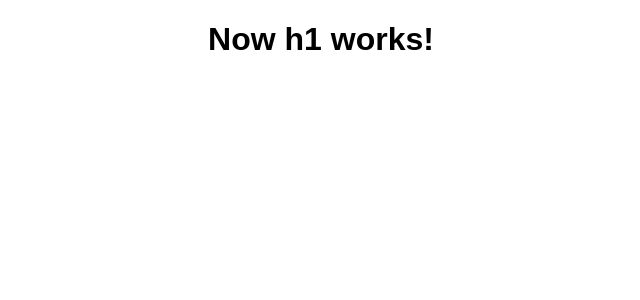
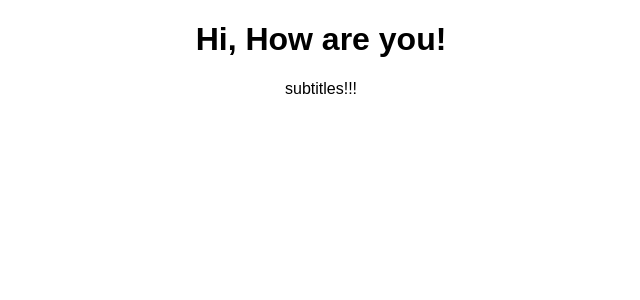
Before and after one commit to Sugar-Bee/RCG, a React (Create React App) app: page / in a window 1280 px wide. Shown: the top 300 px of the page, without its empty margins (319-959 px from the left). Built offline with nearby package versions, Linux system fonts and the light colour scheme.

Commit message:
correct way to use html inside return statment

```diff
--- a/src/App.js
+++ b/src/App.js
@@ -4,16 +4,11 @@ import './App.css';
 
 class App extends Component {
 	render() {
-		// return (
-		// 	<div className="App">
-		// 		<h1>Hi, How are you!</h1>
-		// 	</div>
-		// );
-		//return React.createElement('div', null, 'h1', 'This also works!');
-		return React.createElement(
-			'div',
-			{ className: 'App' },
-			React.createElement('h1', null, 'Now h1 works!')
+		return (
+			<div className="App">
+				<h1>Hi, How are you!</h1>
+				<p>subtitles!!!</p>
+			</div>
 		);
 	}
 }
```
